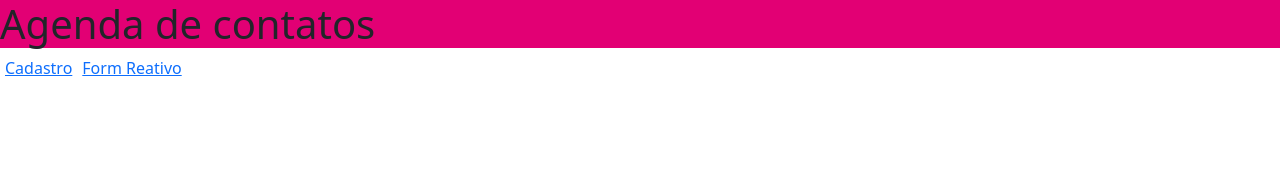
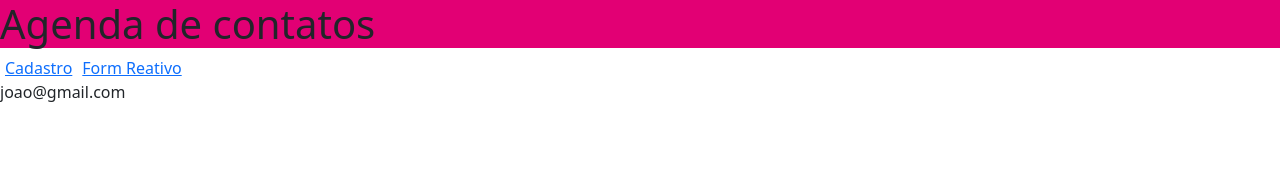
Before and after one commit to instrutorvilson/tsy-angular, an Angular app: page /editar/joao@gmail.com in a window 1280 px wide. Before the commit this address led to /. Shown: the top 170 px of the page. Built offline with nearby package versions, Linux system fonts and the light colour scheme.

Commit message:
Adicionado rota com parametro

```diff
--- a/src/app/app-routing.module.ts
+++ b/src/app/app-routing.module.ts
@@ -1,6 +1,7 @@
 import { NgModule } from '@angular/core';
 import { RouterModule, Routes } from '@angular/router';
 import { CadastroComponent } from './cadastro/cadastro.component';
+import { EdicaoComponent } from './edicao/edicao.component';
 import { FormReativoComponent } from './form-reativo/form-reativo.component';
 
 const routes: Routes = [
@@ -11,7 +12,12 @@ const routes: Routes = [
   {
     path:'formreativo',
     component: FormReativoComponent
+  },
+  {
+    path:'editar/:email',
+    component: EdicaoComponent
   }
+
 ];
 
 @NgModule({
--- a/src/app/app.module.ts
+++ b/src/app/app.module.ts
@@ -7,13 +7,15 @@ import { AppComponent } from './app.component';
 import { CadastroComponent } from './cadastro/cadastro.component';
 import { DiretivaComponent } from './diretiva/diretiva.component';
 import { FormReativoComponent } from './form-reativo/form-reativo.component';
+import { EdicaoComponent } from './edicao/edicao.component';
 
 @NgModule({
   declarations: [
     AppComponent,
     CadastroComponent,
     DiretivaComponent,
-    FormReativoComponent
+    FormReativoComponent,
+    EdicaoComponent
   ],
   imports: [
     BrowserModule,
--- a/src/app/cadastro/cadastro.component.html
+++ b/src/app/cadastro/cadastro.component.html
@@ -20,6 +20,7 @@
                 <td>Nome</td>
                 <td>Email</td>
                 <td>Fone</td>
+                <td>Ações</td>
             </tr>
         </thead>
         <tbody>
@@ -27,6 +28,9 @@
                 <td>{{ct.nome}}</td>
                 <td>{{ct.email}}</td>
                 <td>{{ct.fone}}</td>
+                <td>
+                    <a [routerLink]="['/editar',ct.email]">Editar</a>
+                </td>
             </tr>
         </tbody>
     </table>
--- /dev/null
+++ b/src/app/edicao/edicao.component.html
@@ -0,0 +1 @@
+<p>{{emailcontato}}</p>
--- /dev/null
+++ b/src/app/edicao/edicao.component.ts
@@ -0,0 +1,23 @@
+import { Component, OnInit } from '@angular/core';
+import { ActivatedRoute } from '@angular/router';
+
+@Component({
+  selector: 'app-edicao',
+  templateUrl: './edicao.component.html',
+  styleUrls: ['./edicao.component.css']
+})
+export class EdicaoComponent implements OnInit {
+
+  emailcontato: string | null  = ''
+
+  constructor(private route: ActivatedRoute){
+
+  }
+
+  ngOnInit(): void {
+    const routeParams = this.route.snapshot.paramMap
+    this.emailcontato = routeParams.get('email')
+  }
+
+
+}
--- a/src/app/form-reativo/form-reativo.component.ts
+++ b/src/app/form-reativo/form-reativo.component.ts
@@ -14,8 +14,6 @@ export class FormReativoComponent {
       fone: new FormControl('(47)9999-0987')
     })
 
-
-
     //formcontrol
     nome = new FormControl('Maria das dores')
     idade = new FormControl(25)
```
Also changed, not shown: src/app/edicao/edicao.component.css (added).
